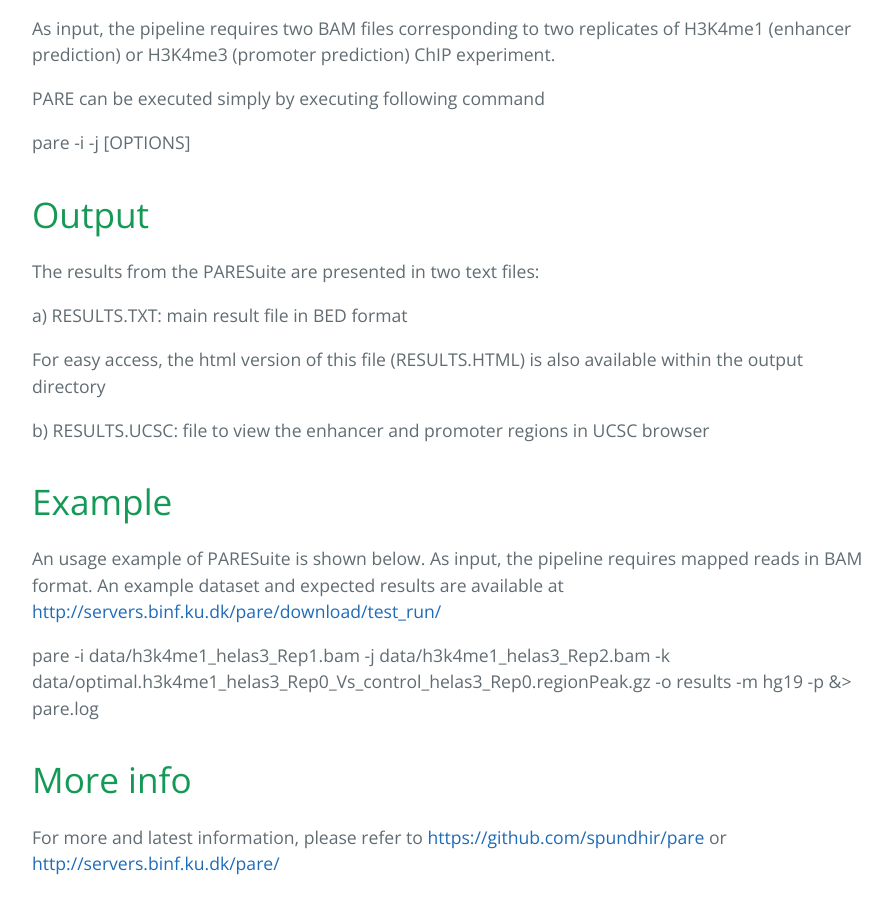
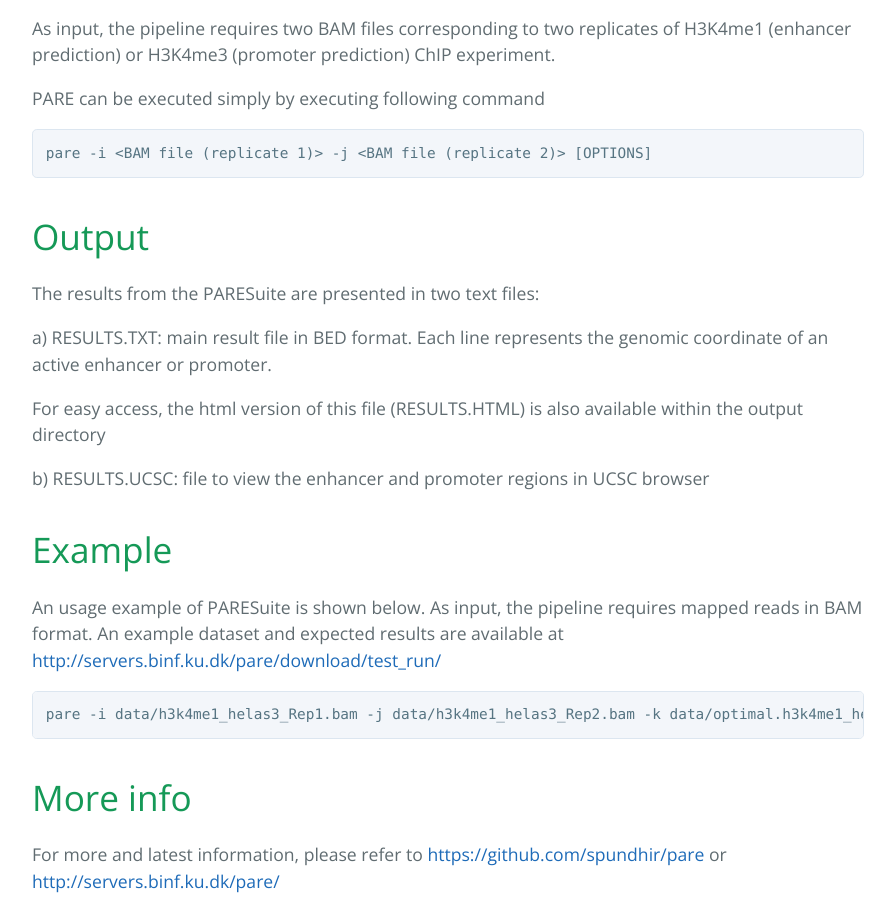
Before and after one commit to spundhir/PARE, a plain HTML site: page index.html in a window 1280 px wide. Shown: the part 889-1794 px from the top of the page, without its empty margins (192-1087 px from the left). Drawn offline with nearby package versions, Linux system fonts and the light colour scheme.

Commit message:
Create gh-pages branch via GitHub

```diff
--- a/index.html
+++ b/index.html
@@ -43,14 +43,15 @@
 
 <p>PARE can be executed simply by executing following command</p>
 
-<p>pare -i  -j  [OPTIONS]</p>
+<pre><code>pare -i &lt;BAM file (replicate 1)&gt; -j &lt;BAM file (replicate 2)&gt; [OPTIONS]
+</code></pre>
 
 <h1>
 <a id="output" class="anchor" href="#output" aria-hidden="true"><span class="octicon octicon-link"></span></a>Output</h1>
 
 <p>The results from the PARESuite are presented in two text files:</p>
 
-<p>a) RESULTS.TXT: main result file in BED format </p>
+<p>a) RESULTS.TXT: main result file in BED format. Each line represents the genomic coordinate of an active enhancer or promoter.</p>
 
 <p>For easy access, the html version of this file (RESULTS.HTML) is also available within the output directory</p>
 
@@ -61,7 +62,8 @@
 
 <p>An usage example of PARESuite is shown below. As input, the pipeline requires mapped reads in BAM format. An example dataset and expected results are available at <a href="http://servers.binf.ku.dk/pare/download/test_run/">http://servers.binf.ku.dk/pare/download/test_run/</a></p>
 
-<p>pare -i data/h3k4me1_helas3_Rep1.bam -j data/h3k4me1_helas3_Rep2.bam -k data/optimal.h3k4me1_helas3_Rep0_Vs_control_helas3_Rep0.regionPeak.gz -o results -m hg19 -p &amp;&gt; pare.log</p>
+<pre><code>pare -i data/h3k4me1_helas3_Rep1.bam -j data/h3k4me1_helas3_Rep2.bam -k data/optimal.h3k4me1_helas3_Rep0_Vs_control_helas3_Rep0.regionPeak.gz -o results -m hg19 -p &amp;&gt; pare.log
+</code></pre>
 
 <h1>
 <a id="more-info" class="anchor" href="#more-info" aria-hidden="true"><span class="octicon octicon-link"></span></a>More info</h1>
```
Also changed, not shown: params.json (+1 -1 lines).
